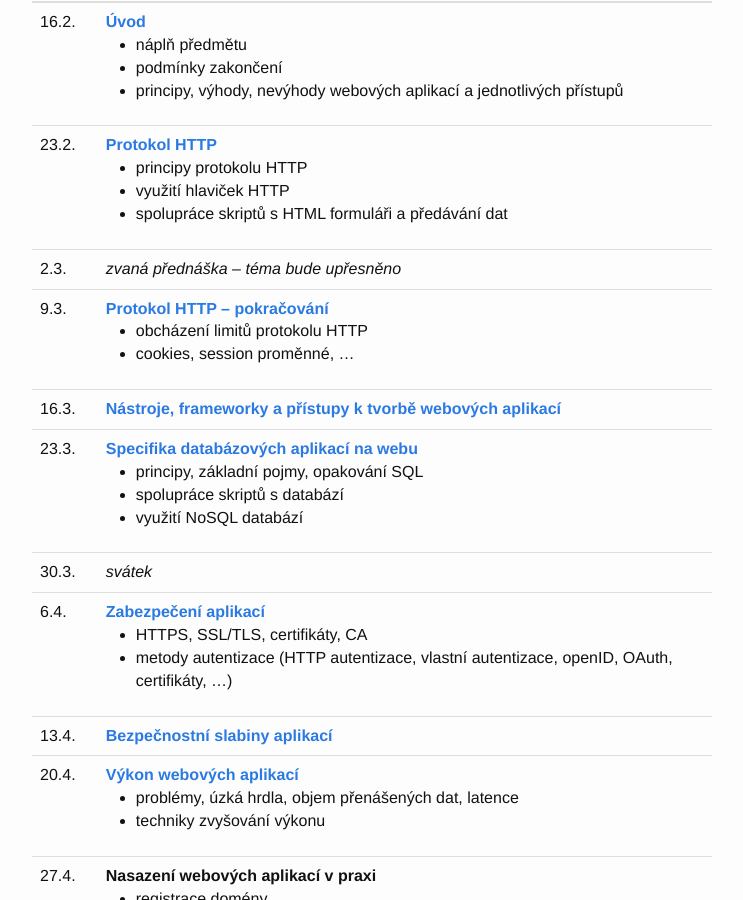
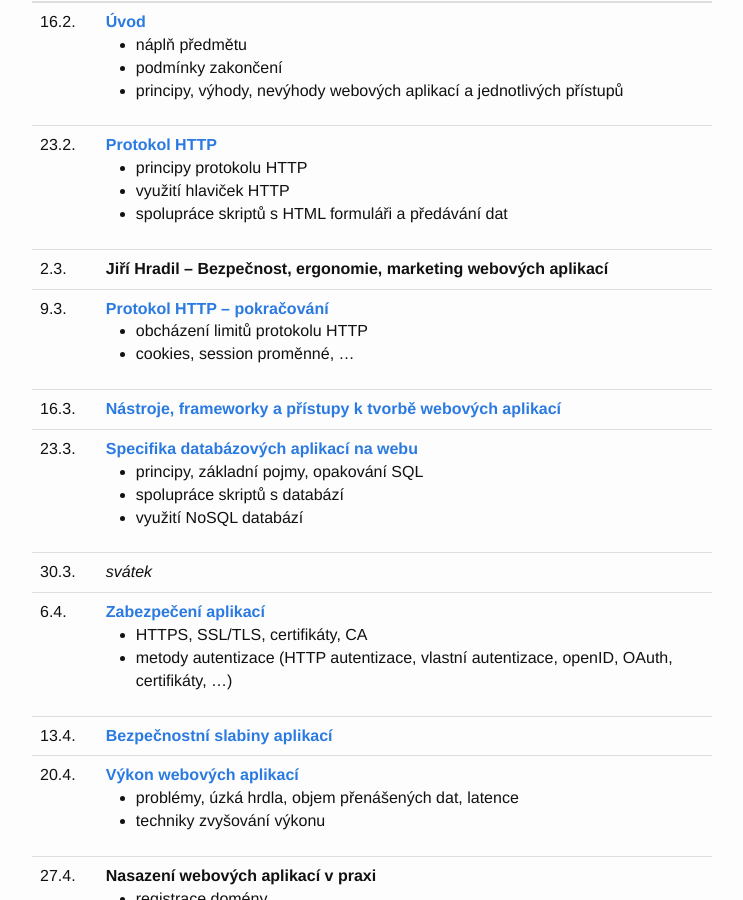
Before and after one commit to 4iz278/4iz278.github.io, a Jekyll site: the page built from prednasky/index.html, in a window 1280 px wide and 900 px high, scrolled down 301 px. Shown: the whole window, without its empty margins (268-1011 px from the left). Built offline with Jekyll 4.4.1, drawn with Linux system fonts in a browser that asks for light colours; nearby versions of some CDN libraries.

Commit message:
Doplnění přednášky

```diff
--- a/prednasky/index.html
+++ b/prednasky/index.html
@@ -38,7 +38,7 @@ title: Přednášky
     </tr>
     <tr>
       <td>2.3.</td>
-      <td><em>zvaná přednáška &ndash; téma bude upřesněno</em></td>
+      <td><strong>Jiří Hradil &ndash; Bezpečnost, ergonomie, marketing webových aplikací</strong></td>
     </tr>
     <tr>
       <td>9.3.</td>
```
